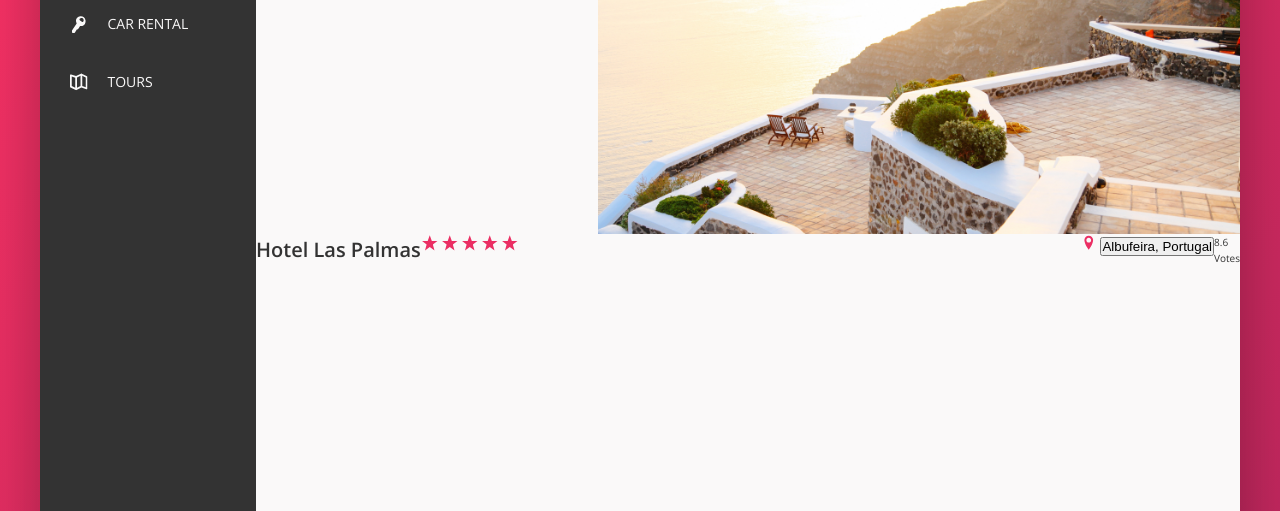
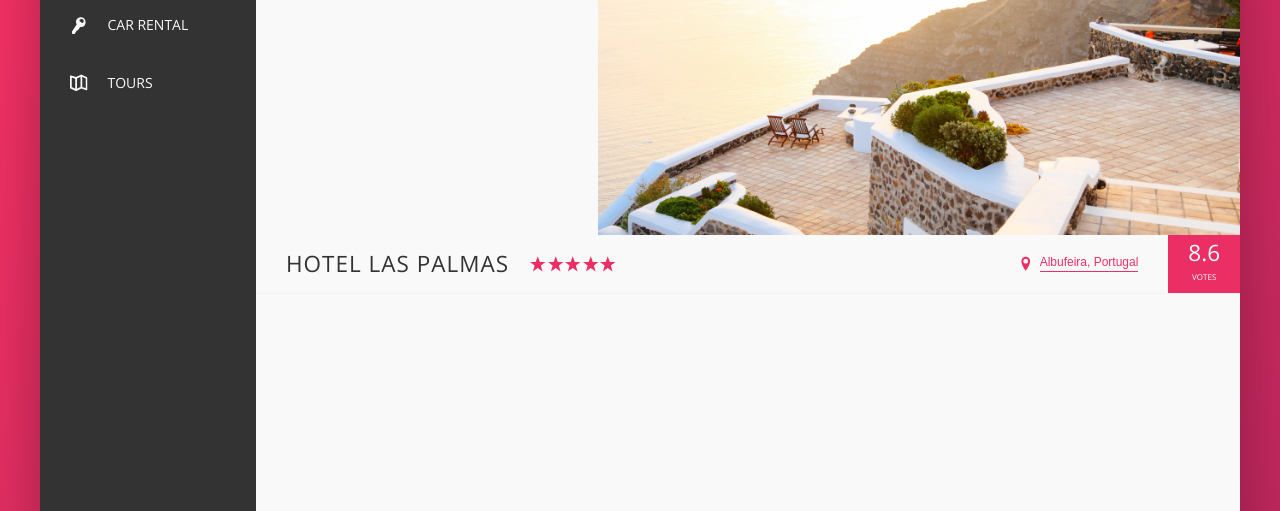
Before and after one commit to mike1234-pixel/Trillo, a website: page index.html in a window 1280 px wide. Shown: the part 289-800 px from the top of the page. Drawn offline with nearby package versions, Linux system fonts and the light colour scheme.

Commit message:
styled the overview panel including infinite pulsate btn animation, in _components.scss

```diff
--- a/index.html
+++ b/index.html
@@ -121,7 +121,7 @@
             </figure>
           </div>
           <div class="overview">
-            <h1 class="overview-heading">
+            <h1 class="overview__heading">
               Hotel Las Palmas
             </h1>
             <div class="overview__stars">
@@ -145,7 +145,7 @@
               <svg class="overview__icon-location">
                 <use xlink:href="img/symbol-defs.svg#icon-location-pin"></use>
               </svg>
-              <button class="button-inline">Albufeira, Portugal</button>
+              <button class="btn-inline">Albufeira, Portugal</button>
             </div>
             <div class="overview__rating">
               <div class="overview__rating-average">8.6</div>
--- a/sass/_components.scss
+++ b/sass/_components.scss
@@ -211,11 +211,20 @@
 
 .overview {
   display: flex;
+  align-items: center;
+  border-bottom: 1px solid var(--color-grey-light-2);
 
   &__heading {
+    font-size: 2.25rem;
+    font-weight: 300;
+    text-transform: uppercase;
+    letter-spacing: 1px;
+    padding: 1.5re 3rem;
+    margin: 0 2rem 0 3rem;
   }
   &__stars {
     margin-right: auto; // the margin-right will grow to occupy as much space as possible. Where as flex: 1; would make the element grow to occupy as much space as possible, which we don't want.
+    display: flex;
   }
   &__icon-star,
   &__icon-location {
@@ -224,11 +233,69 @@
     fill: var(--color-primary);
   }
   &__location {
+    font-size: 1.2rem;
+    display: flex;
+    align-items: center;
+  }
+  &__icon-location {
+    margin-right: 0.5rem;
   }
   &__rating {
+    background-color: var(--color-primary);
+    color: #fff;
+    margin-left: 3rem;
+    padding: 0 2rem 1rem;
+    align-self: stretch;
+
+    display: flex;
+    flex-direction: column;
+    align-items: center;
+    justify-content: center;
   }
   &__rating-average {
+    font-size: 2.25rem;
+    font-weight: 300;
   }
   &__rating-count {
+    font-size: 0.8rem;
+    text-transform: uppercase;
   }
 }
+
+//////////////////////////////////////////////////////////////////
+// BTN-INLINE
+
+.btn-inline {
+  border: none;
+  color: var(--color-primary);
+  font-size: inherit;
+  border-bottom: 1px solid currentColor; // border-bottom same color as the text
+  padding-bottom: 2px;
+  display: inline-block;
+  background-color: transparent;
+  cursor: pointer;
+  transition: all 0.2s;
+
+  &:hover {
+    color: var(--color-grey-dark-1);
+  }
+  &:focus {
+    outline: none;
+    animation: pulsate 1s infinite;
+    // creates an infinite animation as long as the btn is in a focussed state
+  }
+}
+@keyframes pulsate {
+  0% {
+    transform: scale(1);
+    box-shadow: none;
+  }
+  50% {
+    transform: scale(1.05);
+    box-shadow: 0 1rem 4rem rgba(0, 0, 0, 0.25);
+  }
+  100% {
+    transform: scale(1);
+    box-shadow: none;
+  }
+}
--- a/sass/_layout.scss
+++ b/sass/_layout.scss
@@ -11,7 +11,7 @@
   font-size: 1.4rem;
   height: 7 rem;
   background-color: #fff;
-  border-bottom: var(--color-grey-light-2);
+  border-bottom: 1px solid var(--color-grey-light-2);
   width: 100%;
 
   display: flex; // parent flex-container for logo, input box, magnifying glass etc
```
Also changed, not shown: css/style.css.
